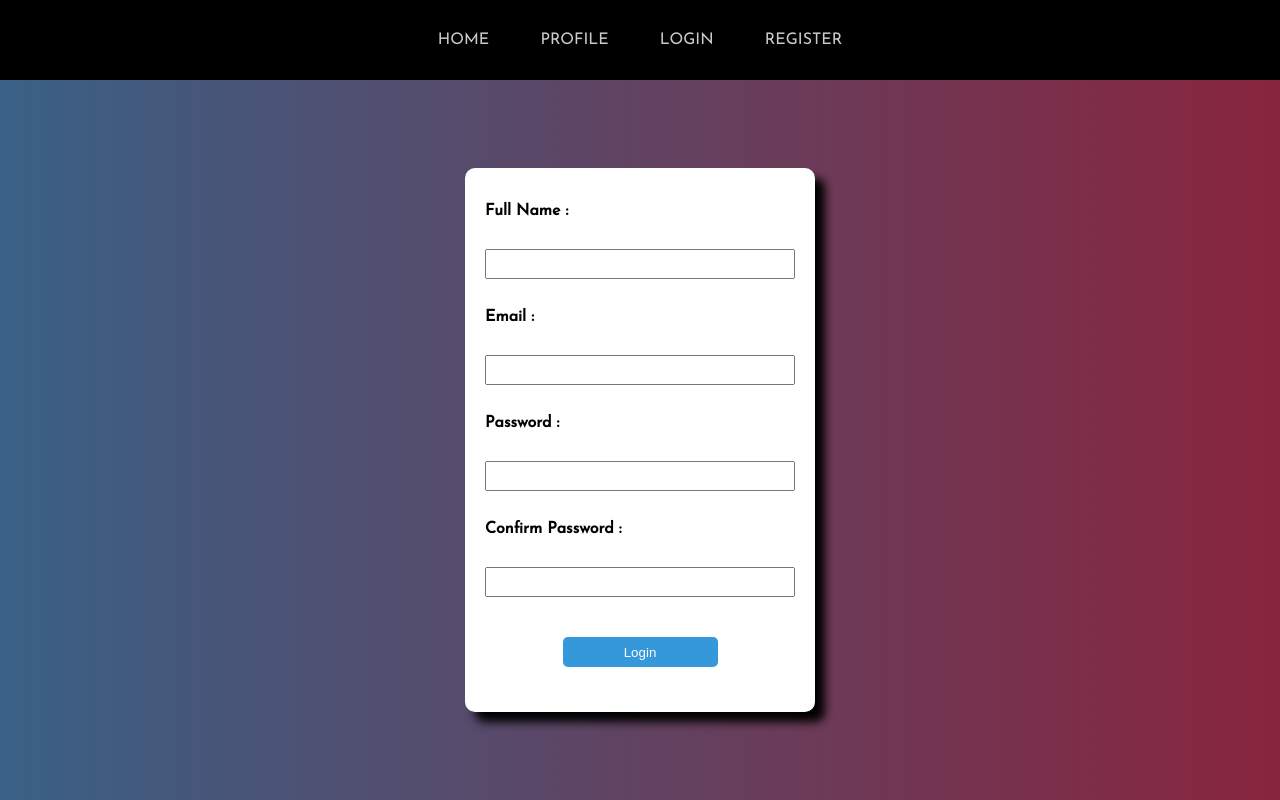
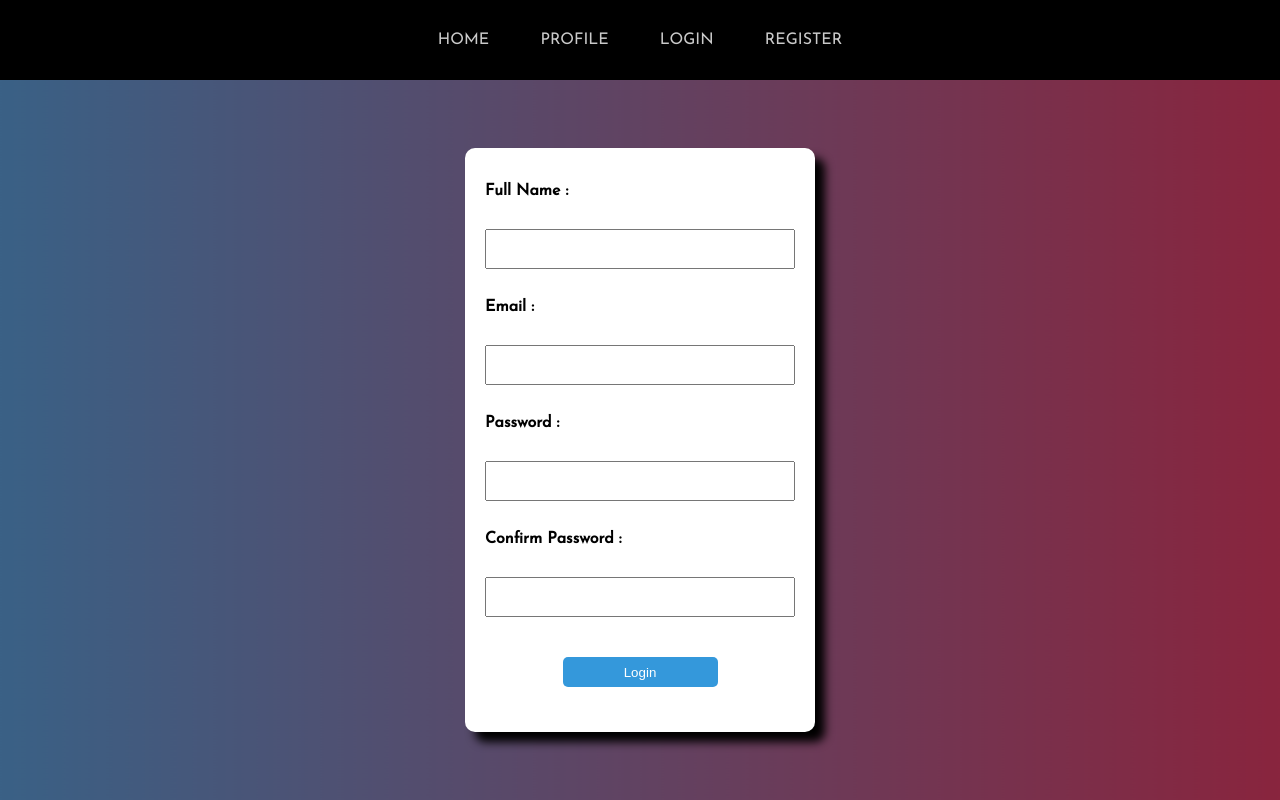
Before and after one commit to Aftab69/authentication-app, a React (Create React App) app in the folder frontend/: page /register in a window 1280 px wide. Built offline with nearby package versions, Linux system fonts and the light colour scheme.

Commit message:
input types added and font sizes changed

```diff
--- a/frontend/src/Login.css
+++ b/frontend/src/Login.css
@@ -26,7 +26,8 @@
     font-weight: 600;
 }
 .logininfoContainer>input{
-    height: 30px;
+    font-size: 1.1rem;
+    height: 40px;
     margin: 15px 0;
     font-family: 'Josefin Sans', sans-serif;
 }
--- a/frontend/src/Login.js
+++ b/frontend/src/Login.js
@@ -39,9 +39,9 @@ const Login = () => {
       <div className='loginpageContainer'>
           <form method='POST' onSubmit={handleSubmit} className='logininfoContainer'>
               <p>Email :</p>
-              <input name='email' onChange={handleChange}/>
+              <input type="email" name='email' onChange={handleChange}/>
               <p>Password :</p>
-              <input name='password' onChange={handleChange}/>
+              <input type="password" name='password' onChange={handleChange}/>
               <button type='submit'>Login</button>
           </form>
       </div>
--- a/frontend/src/Register.css
+++ b/frontend/src/Register.css
@@ -26,7 +26,8 @@
     font-weight: 600;
 }
 .registerinfoContainer>input{
-    height: 30px;
+    font-size: 1.1rem;
+    height: 40px;
     margin: 15px 0;
     font-family: 'Josefin Sans', sans-serif;
 }
--- a/frontend/src/Register.js
+++ b/frontend/src/Register.js
@@ -42,13 +42,13 @@ const Register = () => {
       <div className='registerpageContainer'>
           <form method='POST' onSubmit={handleSubmit} className='registerinfoContainer'>
               <p>Full Name :</p>
-              <input name='name' onChange={handleChange} />
+              <input type="text" name='name' onChange={handleChange} />
               <p>Email :</p>
-              <input name='email' onChange={handleChange} />
+              <input type="email" name='email' onChange={handleChange} />
               <p>Password :</p>
-              <input name='password' onChange={handleChange} />
+              <input type="password" name='password' onChange={handleChange} />
               <p>Confirm Password :</p>
-              <input name='cpassword' onChange={handleChange} />
+              <input type="password" name='cpassword' onChange={handleChange} />
               <button type='submit'>Login</button>
           </form>
       </div>
```
